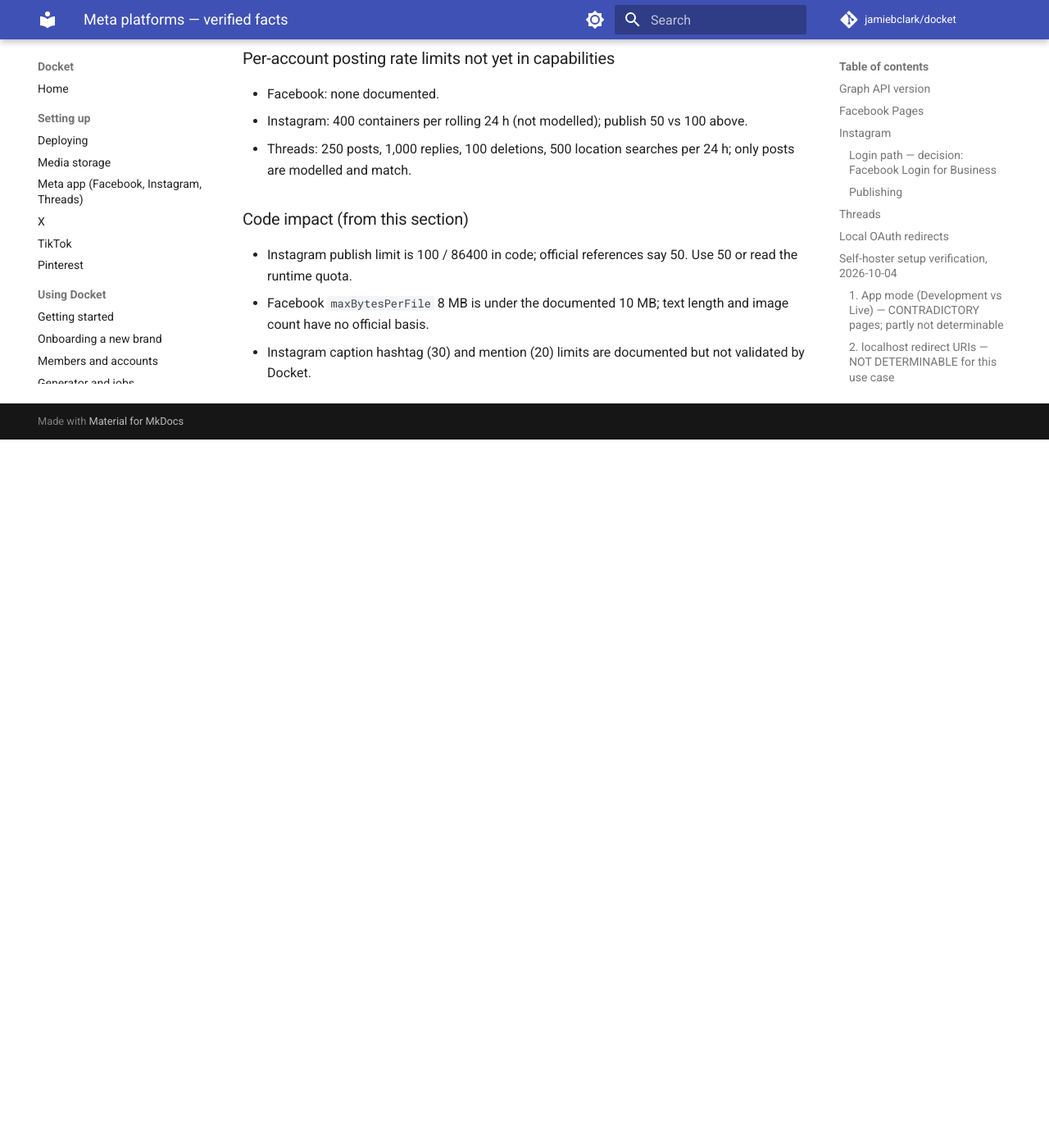
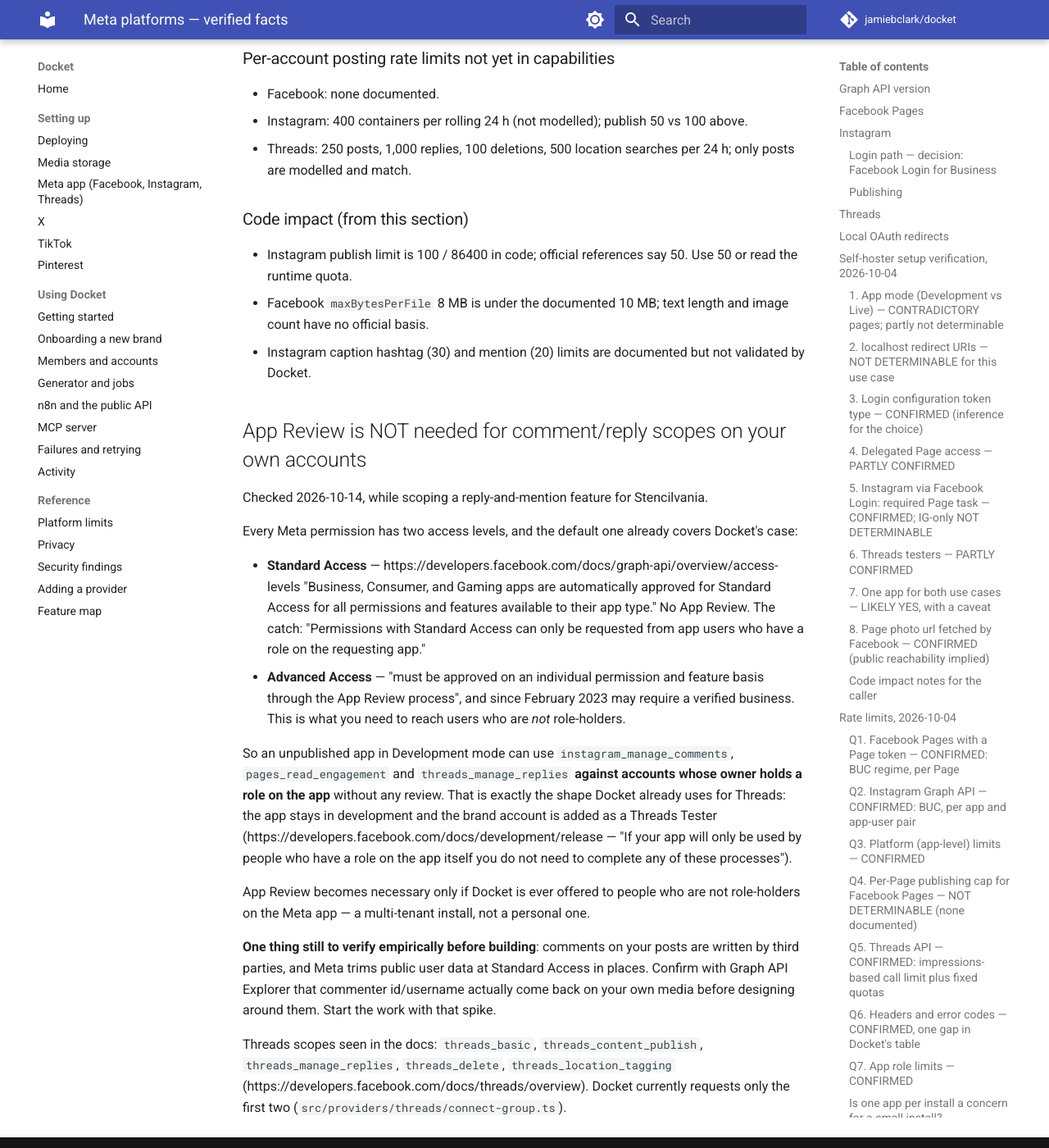
Before and after one commit to jamiebclark/docket, an MkDocs documentation site: the page built from docs/research/meta.md, in a window 1280 px wide and 1400 px high, scrolled down 14754 px. Shown: the whole window at 82% size. Built offline with MkDocs 1.6.1 and Material for MkDocs 9.7.7, drawn with Linux system fonts in a browser that asks for light colours; comment, search, counter and statistics services are not loaded; before the commit the page ends 15290 px from its top, so only the background shows below that.

Commit message:
docs(meta): app review is not needed for your own accounts
Two corrections from standing Stencilvania up.

brand-onboarding.md blamed a missing business portfolio when the Meta
"Connect account" dialog's last button appears to do nothing. That was
wrong: Stencilvania hit the identical silent failure with a portfolio
that already existed, already owned the Page and was already its primary
page. The real cause is a separate login popup that hides behind the main
window and is invisible to browser automation.

research/meta.md records the access-level finding: Standard Access is
automatic for every permission and needs no App Review, but only works
for users holding a role on the app. That covers reading and replying to
comments on your own accounts, which is the shape Docket already uses for
Threads Testers. App Review is only for reaching people who are not
role-holders. It leaves the one open question - whether commenter identity
survives Standard Access - as a spike to run before building on it.

Also ignores .docket.env so local credentials cannot be committed.

Co-Authored-By: Claude Opus 5 <noreply@anthropic.com>

```diff
--- a/docs/brand-onboarding.md
+++ b/docs/brand-onboarding.md
@@ -26,11 +26,17 @@ Two places this bites:
 
 - **Instagram must be a professional account linked to a Page**, or it never appears in Docket's
   chooser. See [meta-setup.md §4](meta-setup.md#4-app-roles).
-- **That link needs a business portfolio to exist first.** Without one, Meta's "Connect account"
-  dialog runs to its last step and its Continue button silently does nothing — no error, no
-  message, in both Facebook Settings and Meta Business Suite. Granting someone Facebook access to
-  the Page creates a portfolio, after which the same button works first time. If that dialog
-  hangs, this is why.
+- **If the "Connect account" dialog's last button seems to do nothing — no error, no message,
+  in either Facebook Settings or Meta Business Suite — look for a separate login window.** Meta
+  opens the Instagram sign-in in a popup. It hides behind the main window easily, and it is
+  invisible to browser automation entirely, which makes the button look broken when it is not.
+  Log in there and the link completes. Confirm it at **Business settings → Pages → the Page →
+  Connected assets**, which should then list the Instagram account.
+
+  An earlier version of this runbook blamed a missing business portfolio for this symptom. That
+  was wrong: Stencilvania hit the identical silent failure with a portfolio that already existed,
+  already owned the Page and was already its primary page. Create a portfolio because it is the
+  right home for a brand's assets, not as a fix for this.
 - **Threads only connects for accounts invited as a Threads Tester**, and the invite has to be
   accepted from inside Threads. Without it you get error 1349245. See
   [meta-setup.md § Threads: testers](meta-setup.md#threads-testers).
--- a/docs/research/meta.md
+++ b/docs/research/meta.md
@@ -468,3 +468,43 @@ https://developers.facebook.com/docs/threads/troubleshooting
 - Instagram publish limit is 100 / 86400 in code; official references say 50. Use 50 or read the runtime quota.
 - Facebook `maxBytesPerFile` 8 MB is under the documented 10 MB; text length and image count have no official basis.
 - Instagram caption hashtag (30) and mention (20) limits are documented but not validated by Docket.
+
+## App Review is NOT needed for comment/reply scopes on your own accounts
+
+Checked 2026-10-14, while scoping a reply-and-mention feature for Stencilvania.
+
+Every Meta permission has two access levels, and the default one already covers
+Docket's case:
+
+- **Standard Access** — https://developers.facebook.com/docs/graph-api/overview/access-levels
+  "Business, Consumer, and Gaming apps are automatically approved for Standard
+  Access for all permissions and features available to their app type." No App
+  Review. The catch: "Permissions with Standard Access can only be requested
+  from app users who have a role on the requesting app."
+- **Advanced Access** — "must be approved on an individual permission and
+  feature basis through the App Review process", and since February 2023 may
+  require a verified business. This is what you need to reach users who are
+  *not* role-holders.
+
+So an unpublished app in Development mode can use `instagram_manage_comments`,
+`pages_read_engagement` and `threads_manage_replies` **against accounts whose
+owner holds a role on the app** without any review. That is exactly the shape
+Docket already uses for Threads: the app stays in development and the brand
+account is added as a Threads Tester
+(https://developers.facebook.com/docs/development/release — "If your app will
+only be used by people who have a role on the app itself you do not need to
+complete any of these processes").
+
+App Review becomes necessary only if Docket is ever offered to people who are
+not role-holders on the Meta app — a multi-tenant install, not a personal one.
+
+**One thing still to verify empirically before building**: comments on your
+posts are written by third parties, and Meta trims public user data at Standard
+Access in places. Confirm with Graph API Explorer that commenter id/username
+actually come back on your own media before designing around them. Start the
+work with that spike.
+
+Threads scopes seen in the docs: `threads_basic`, `threads_content_publish`,
+`threads_manage_replies`, `threads_delete`, `threads_location_tagging`
+(https://developers.facebook.com/docs/threads/overview). Docket currently
+requests only the first two (`src/providers/threads/connect-group.ts`).
```
Also changed, not shown: 1 other file.
